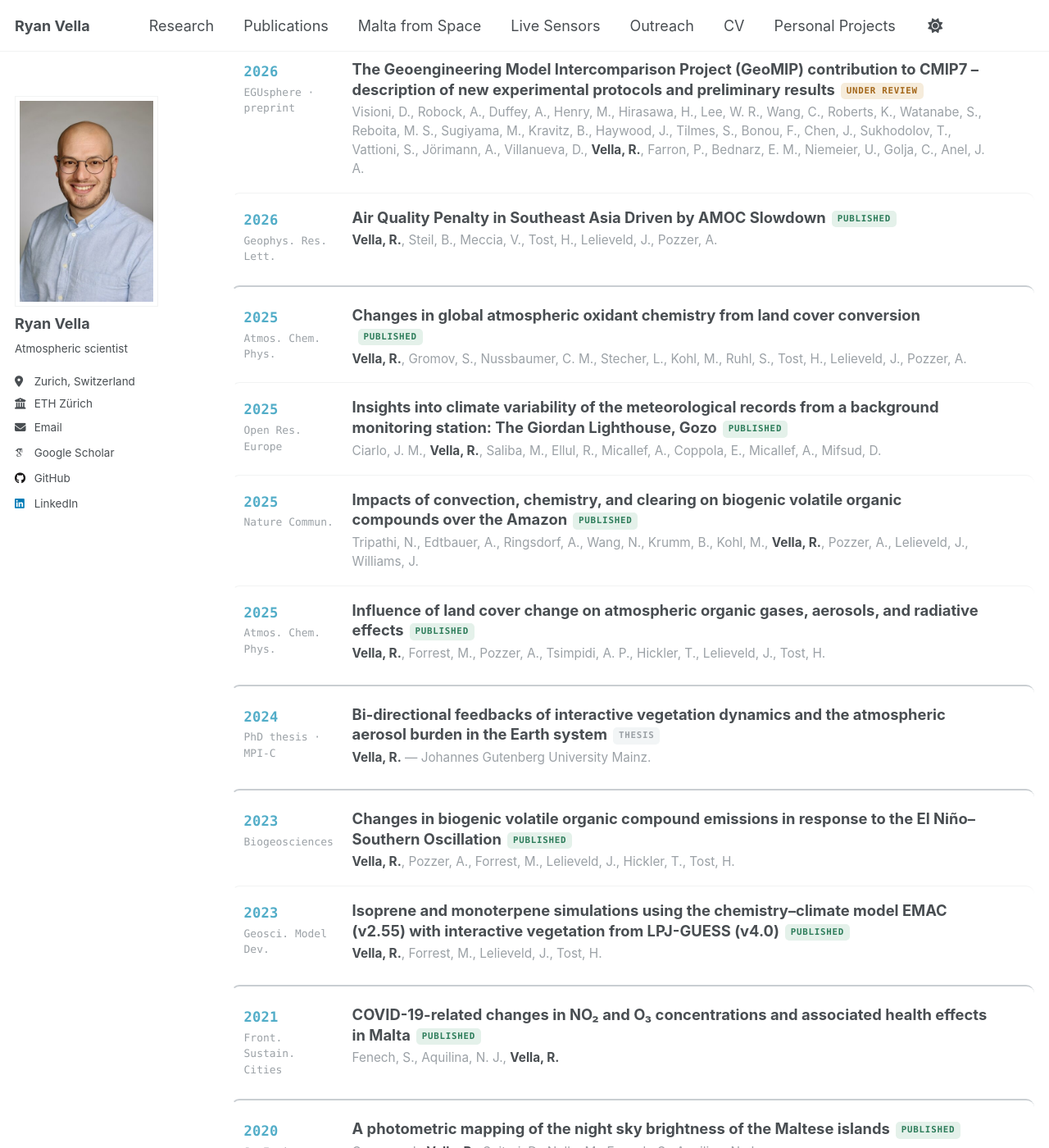
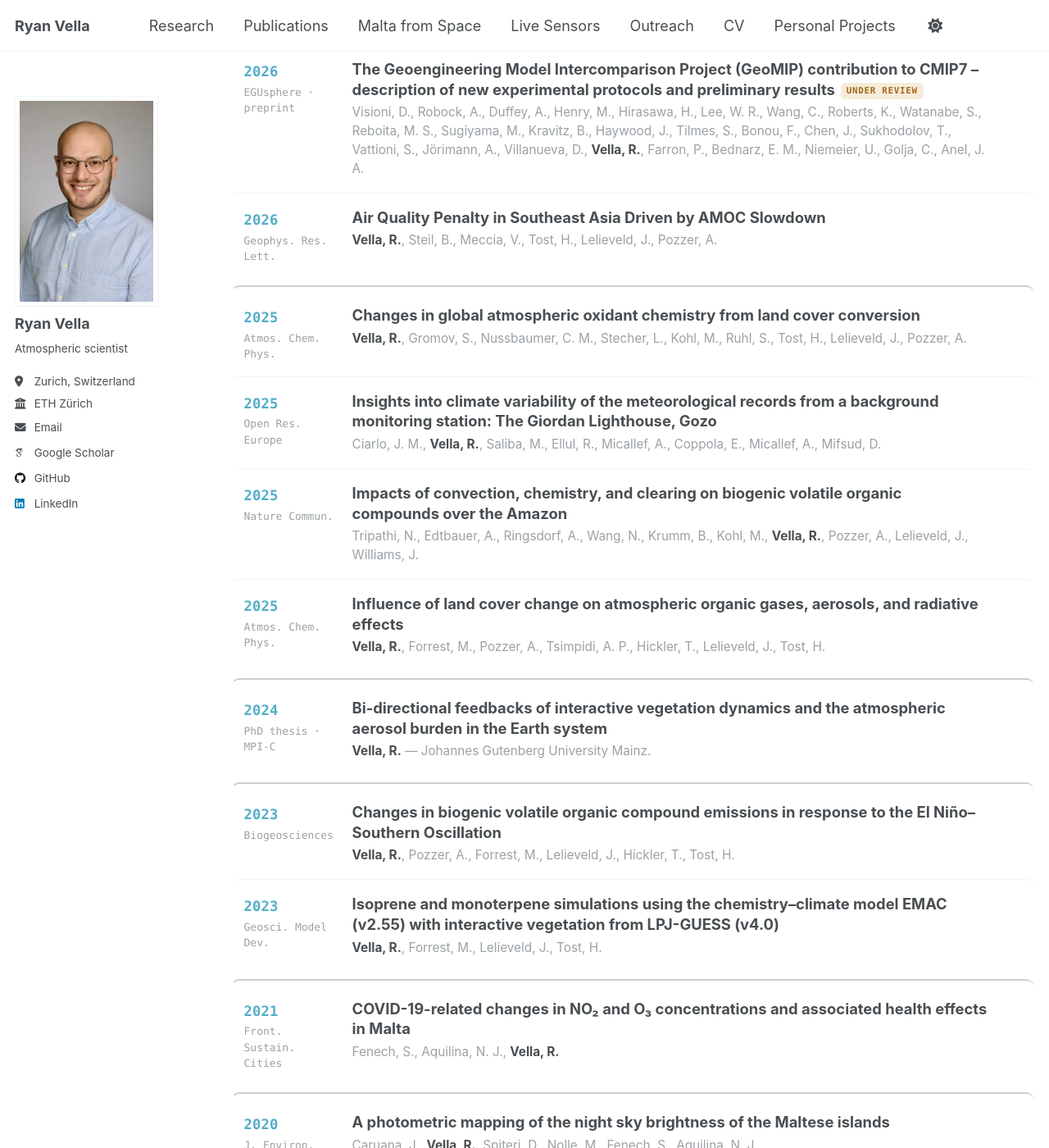
Before and after one commit to ryanvella9/ryanvella9.github.io, a Jekyll site: the page built from _pages/publications.md, in a window 1280 px wide and 1400 px high, scrolled down 417 px. Shown: the whole window at 82% size. Built offline with Jekyll 4.4.1, drawn with Linux system fonts in a browser that asks for light colours; some web fonts are replaced; a script that is not in the unit is left out.

Commit message:
Publications: tag only in-review papers (drop Published/Thesis badges)

```diff
--- a/_pages/publications.md
+++ b/_pages/publications.md
@@ -114,52 +114,52 @@ html[data-theme="dark"] .pub-list {
 </a>
 <a class="pub" href="https://agupubs.onlinelibrary.wiley.com/doi/10.1029/2025GL121309">
 <div class="pub-meta"><span class="pub-y">2026</span>Geophys. Res. Lett.</div>
-<div class="pub-main"><div class="pub-title">Air Quality Penalty in Southeast Asia Driven by AMOC Slowdown<span class="pub-badge is-pub">Published</span></div><div class="pub-auth"><strong>Vella, R.</strong>, Steil, B., Meccia, V., Tost, H., Lelieveld, J., Pozzer, A.</div></div>
+<div class="pub-main"><div class="pub-title">Air Quality Penalty in Southeast Asia Driven by AMOC Slowdown</div><div class="pub-auth"><strong>Vella, R.</strong>, Steil, B., Meccia, V., Tost, H., Lelieveld, J., Pozzer, A.</div></div>
 <span class="pub-arrow" aria-hidden="true">&rarr;</span>
 </a>
 <a class="pub yb" href="https://acp.copernicus.org/articles/25/9885/2025/">
 <div class="pub-meta"><span class="pub-y">2025</span>Atmos. Chem. Phys.</div>
-<div class="pub-main"><div class="pub-title">Changes in global atmospheric oxidant chemistry from land cover conversion<span class="pub-badge is-pub">Published</span></div><div class="pub-auth"><strong>Vella, R.</strong>, Gromov, S., Nussbaumer, C. M., Stecher, L., Kohl, M., Ruhl, S., Tost, H., Lelieveld, J., Pozzer, A.</div></div>
+<div class="pub-main"><div class="pub-title">Changes in global atmospheric oxidant chemistry from land cover conversion</div><div class="pub-auth"><strong>Vella, R.</strong>, Gromov, S., Nussbaumer, C. M., Stecher, L., Kohl, M., Ruhl, S., Tost, H., Lelieveld, J., Pozzer, A.</div></div>
 <span class="pub-arrow" aria-hidden="true">&rarr;</span>
 </a>
 <a class="pub" href="https://open-research-europe.ec.europa.eu/articles/5-37">
 <div class="pub-meta"><span class="pub-y">2025</span>Open Res. Europe</div>
-<div class="pub-main"><div class="pub-title">Insights into climate variability of the meteorological records from a background monitoring station: The Giordan Lighthouse, Gozo<span class="pub-badge is-pub">Published</span></div><div class="pub-auth">Ciarlo, J. M., <strong>Vella, R.</strong>, Saliba, M., Ellul, R., Micallef, A., Coppola, E., Micallef, A., Mifsud, D.</div></div>
+<div class="pub-main"><div class="pub-title">Insights into climate variability of the meteorological records from a background monitoring station: The Giordan Lighthouse, Gozo</div><div class="pub-auth">Ciarlo, J. M., <strong>Vella, R.</strong>, Saliba, M., Ellul, R., Micallef, A., Coppola, E., Micallef, A., Mifsud, D.</div></div>
 <span class="pub-arrow" aria-hidden="true">&rarr;</span>
 </a>
 <a class="pub" href="https://www.nature.com/articles/s41467-025-59953-2">
 <div class="pub-meta"><span class="pub-y">2025</span>Nature Commun.</div>
-<div class="pub-main"><div class="pub-title">Impacts of convection, chemistry, and clearing on biogenic volatile organic compounds over the Amazon<span class="pub-badge is-pub">Published</span></div><div class="pub-auth">Tripathi, N., Edtbauer, A., Ringsdorf, A., Wang, N., Krumm, B., Kohl, M., <strong>Vella, R.</strong>, Pozzer, A., Lelieveld, J., Williams, J.</div></div>
+<div class="pub-main"><div class="pub-title">Impacts of convection, chemistry, and clearing on biogenic volatile organic compounds over the Amazon</div><div class="pub-auth">Tripathi, N., Edtbauer, A., Ringsdorf, A., Wang, N., Krumm, B., Kohl, M., <strong>Vella, R.</strong>, Pozzer, A., Lelieveld, J., Williams, J.</div></div>
 <span class="pub-arrow" aria-hidden="true">&rarr;</span>
 </a>
 <a class="pub" href="https://acp.copernicus.org/articles/25/243/2025/">
 <div class="pub-meta"><span class="pub-y">2025</span>Atmos. Chem. Phys.</div>
-<div class="pub-main"><div class="pub-title">Influence of land cover change on atmospheric organic gases, aerosols, and radiative effects<span class="pub-badge is-pub">Published</span></div><div class="pub-auth"><strong>Vella, R.</strong>, Forrest, M., Pozzer, A., Tsimpidi, A. P., Hickler, T., Lelieveld, J., Tost, H.</div></div>
+<div class="pub-main"><div class="pub-title">Influence of land cover change on atmospheric organic gases, aerosols, and radiative effects</div><div class="pub-auth"><strong>Vella, R.</strong>, Forrest, M., Pozzer, A., Tsimpidi, A. P., Hickler, T., Lelieveld, J., Tost, H.</div></div>
 <span class="pub-arrow" aria-hidden="true">&rarr;</span>
 </a>
 <a class="pub yb" href="https://pure.mpg.de/pubman/faces/ViewItemOverviewPage.jsp?itemId=item_3624847">
 <div class="pub-meta"><span class="pub-y">2024</span>PhD thesis &middot; MPI-C</div>
-<div class="pub-main"><div class="pub-title">Bi-directional feedbacks of interactive vegetation dynamics and the atmospheric aerosol burden in the Earth system<span class="pub-badge is-thesis">Thesis</span></div><div class="pub-auth"><strong>Vella, R.</strong> &mdash; Johannes Gutenberg University Mainz.</div></div>
+<div class="pub-main"><div class="pub-title">Bi-directional feedbacks of interactive vegetation dynamics and the atmospheric aerosol burden in the Earth system</div><div class="pub-auth"><strong>Vella, R.</strong> &mdash; Johannes Gutenberg University Mainz.</div></div>
 <span class="pub-arrow" aria-hidden="true">&rarr;</span>
 </a>
 <a class="pub yb" href="https://bg.copernicus.org/articles/20/4391/2023/bg-20-4391-2023.html">
 <div class="pub-meta"><span class="pub-y">2023</span>Biogeosciences</div>
-<div class="pub-main"><div class="pub-title">Changes in biogenic volatile organic compound emissions in response to the El Ni&ntilde;o&ndash;Southern Oscillation<span class="pub-badge is-pub">Published</span></div><div class="pub-auth"><strong>Vella, R.</strong>, Pozzer, A., Forrest, M., Lelieveld, J., Hickler, T., Tost, H.</div></div>
+<div class="pub-main"><div class="pub-title">Changes in biogenic volatile organic compound emissions in response to the El Ni&ntilde;o&ndash;Southern Oscillation</div><div class="pub-auth"><strong>Vella, R.</strong>, Pozzer, A., Forrest, M., Lelieveld, J., Hickler, T., Tost, H.</div></div>
 <span class="pub-arrow" aria-hidden="true">&rarr;</span>
 </a>
 <a class="pub" href="https://gmd.copernicus.org/articles/16/885/2023/gmd-16-885-2023.html">
 <div class="pub-meta"><span class="pub-y">2023</span>Geosci. Model Dev.</div>
-<div class="pub-main"><div class="pub-title">Isoprene and monoterpene simulations using the chemistry&ndash;climate model EMAC (v2.55) with interactive vegetation from LPJ-GUESS (v4.0)<span class="pub-badge is-pub">Published</span></div><div class="pub-auth"><strong>Vella, R.</strong>, Forrest, M., Lelieveld, J., Tost, H.</div></div>
+<div class="pub-main"><div class="pub-title">Isoprene and monoterpene simulations using the chemistry&ndash;climate model EMAC (v2.55) with interactive vegetation from LPJ-GUESS (v4.0)</div><div class="pub-auth"><strong>Vella, R.</strong>, Forrest, M., Lelieveld, J., Tost, H.</div></div>
 <span class="pub-arrow" aria-hidden="true">&rarr;</span>
 </a>
 <a class="pub yb" href="https://www.frontiersin.org/journals/sustainable-cities/articles/10.3389/frsc.2021.631280/full">
 <div class="pub-meta"><span class="pub-y">2021</span>Front. Sustain. Cities</div>
-<div class="pub-main"><div class="pub-title">COVID-19-related changes in NO&#8322; and O&#8323; concentrations and associated health effects in Malta<span class="pub-badge is-pub">Published</span></div><div class="pub-auth">Fenech, S., Aquilina, N. J., <strong>Vella, R.</strong></div></div>
+<div class="pub-main"><div class="pub-title">COVID-19-related changes in NO&#8322; and O&#8323; concentrations and associated health effects in Malta</div><div class="pub-auth">Fenech, S., Aquilina, N. J., <strong>Vella, R.</strong></div></div>
 <span class="pub-arrow" aria-hidden="true">&rarr;</span>
 </a>
 <a class="pub yb" href="https://www.sciencedirect.com/science/article/abs/pii/S0301479720301298">
 <div class="pub-meta"><span class="pub-y">2020</span>J. Environ. Manag.</div>
-<div class="pub-main"><div class="pub-title">A photometric mapping of the night sky brightness of the Maltese islands<span class="pub-badge is-pub">Published</span></div><div class="pub-auth">Caruana, J., <strong>Vella, R.</strong>, Spiteri, D., Nolle, M., Fenech, S., Aquilina, N. J.</div></div>
+<div class="pub-main"><div class="pub-title">A photometric mapping of the night sky brightness of the Maltese islands</div><div class="pub-auth">Caruana, J., <strong>Vella, R.</strong>, Spiteri, D., Nolle, M., Fenech, S., Aquilina, N. J.</div></div>
 <span class="pub-arrow" aria-hidden="true">&rarr;</span>
 </a>
 </div>
```
